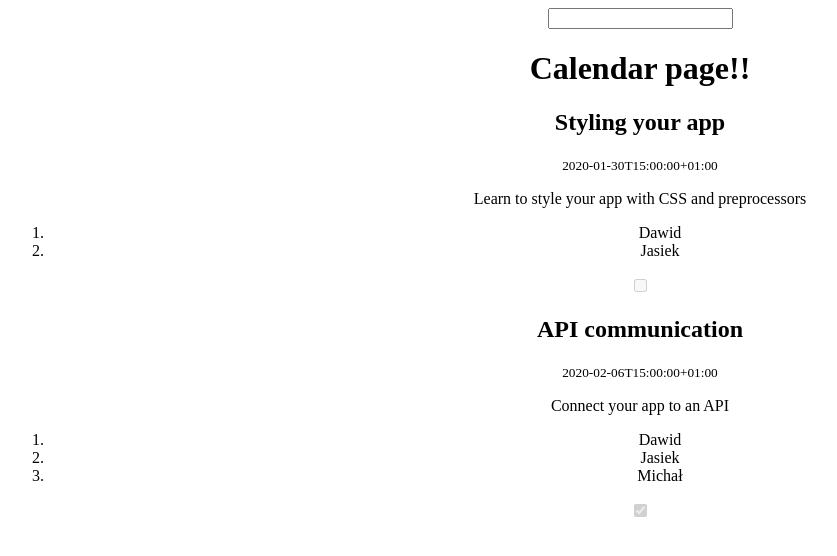
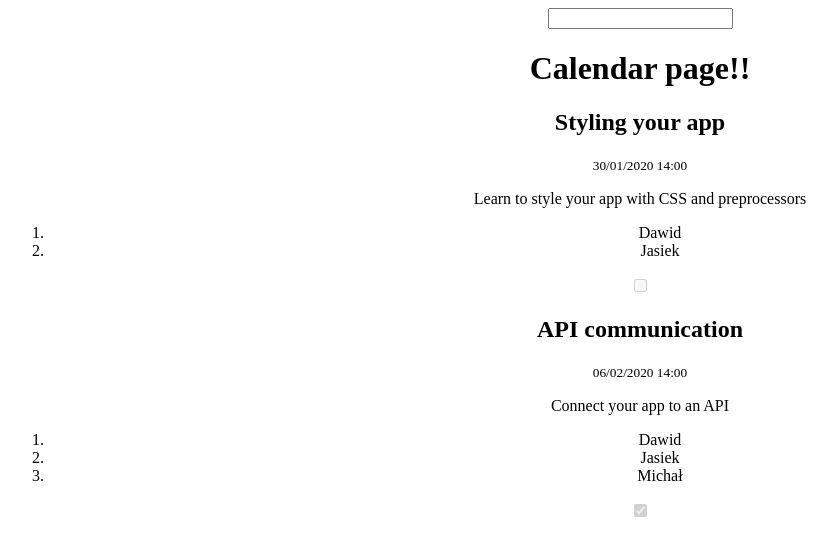
Before and after one commit to miksturait/coderdojobb, a React (Create React App) app: page / in a window 1280 px wide. Shown: the top 556 px of the page, without its empty margins (0-837 px from the left). Built offline with nearby package versions, Linux system fonts and the light colour scheme.

Commit message:
Add date formatting

```diff
--- a/package.json
+++ b/package.json
@@ -6,6 +6,7 @@
     "@testing-library/jest-dom": "^4.2.4",
     "@testing-library/react": "^9.4.0",
     "@testing-library/user-event": "^7.2.1",
+    "moment": "^2.24.0",
     "react": "^16.12.0",
     "react-dom": "^16.12.0",
     "react-scripts": "3.3.0"
--- a/src/components/Meeting.js
+++ b/src/components/Meeting.js
@@ -1,9 +1,12 @@
 import React, { Component } from 'react'
+import moment from "moment";
 
 class Meeting extends Component {
   render () {
 
-    const { date, topic, message, hosts, isTakingPlace } = this.props
+    const { date, topic, message, hosts, isTakingPlace } = this.props;
+
+    const formattedDate = moment(date).format("DD/MM/YYYY HH:mm");
 
     return (
       <div>
@@ -11,7 +14,7 @@ class Meeting extends Component {
           {topic}
         </h2>
         <small>
-          {date}
+          {formattedDate}
         </small>
         <p>
           {message}
```
Also changed, not shown: src/pages/Calendar.js (+4 -4 lines), 2 other files (tests, documents, lock files or other folders).
